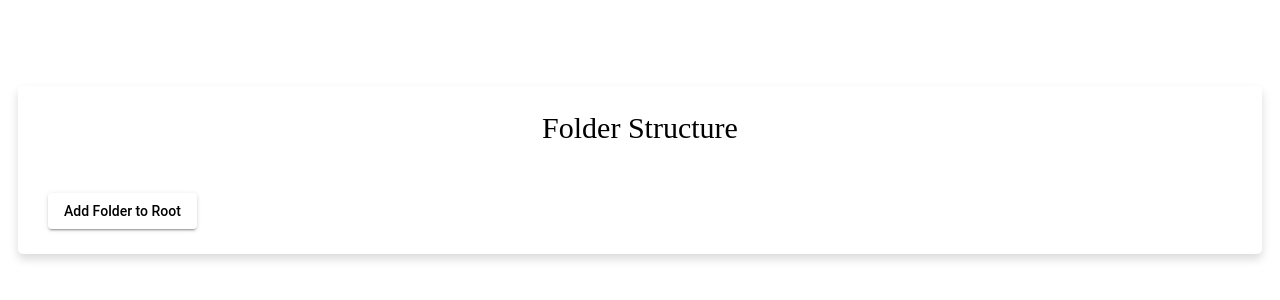
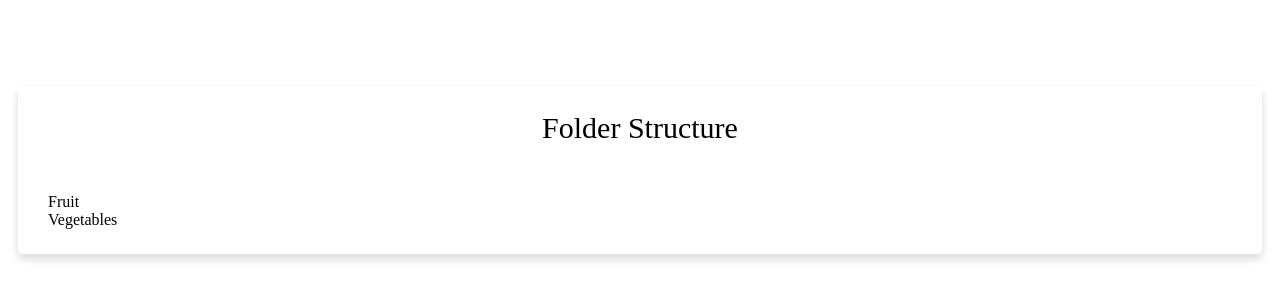
Before and after one commit to Krupa-albiorix/Folder_structure, an Angular app: page / in a window 1280 px wide. Shown: the part 118-418 px from the top of the page. Built offline with nearby package versions, Linux system fonts and the light colour scheme.

Commit message:
Try to show static data

```diff
--- a/src/app/app.module.ts
+++ b/src/app/app.module.ts
@@ -1,4 +1,5 @@
 import { NgModule } from '@angular/core';
+import { FormsModule, ReactiveFormsModule } from '@angular/forms';
 import { BrowserModule } from '@angular/platform-browser';
 import { BrowserAnimationsModule } from '@angular/platform-browser/animations';
 import { NoopAnimationsModule } from '@angular/platform-browser/animations';
@@ -15,7 +16,9 @@ import { MatComponentsModule } from './mat-components.module';
   imports: [
     BrowserModule,
     BrowserAnimationsModule,
-    MatComponentsModule
+    MatComponentsModule,
+    FormsModule,
+    ReactiveFormsModule
   ],
   providers: [],
   bootstrap: [AppComponent]
--- a/src/app/folder/folder.component.html
+++ b/src/app/folder/folder.component.html
@@ -3,23 +3,8 @@
         <div class="title">Folder Structure</div><br>
         <div class="content">
 
-            <button mat-raised-button (click)="add_more_field()">Add Folder to Root</button>&nbsp;
-
-            <div *ngIf="add_more_field">
-                <section *ngFor="let address of inputfolder; let i = index;">
-
-                    <mat-form-field class="example-full-width">
-                        <input matInput #itemValue name="firstname" type="folder" required>
-                            <mat-error *ngIf="!address.input">
-                                required
-                            </mat-error>
-                    </mat-form-field>&nbsp;
-                    <button mat-raised-button><mat-icon>add</mat-icon></button>&nbsp;
-                    <button mat-raised-button (click)="removeAddress(i)"><mat-icon>delete</mat-icon></button>&nbsp;
-                    <button mat-raised-button (click)="save(itemValue.value)"><mat-icon>save</mat-icon> save </button>
-
-                    {{ address | json }}
-                </section>
+            <div *ngFor="let data of TREE_DATA; let i = index">
+                {{ data.name }}
             </div>
 
         </div>
--- a/src/app/folder/folder.component.ts
+++ b/src/app/folder/folder.component.ts
@@ -1,32 +1,79 @@
-import { Component, OnInit } from '@angular/core';
+import { Component, Injectable, OnInit } from '@angular/core';
+import { FormBuilder, Validators } from '@angular/forms';
+import { BehaviorSubject, Observable } from 'rxjs';
+
+// export class FileNode {
+//   children!: FileNode[];
+//   filename!: string;
+//   type: any;
+// }
+
+export class FileFlatNode {
+  constructor(
+    public expandable: boolean, public filename: string, public level: number, public type: any) {}
+}
+
+export interface FileNode {
+  name: string;
+  children: FileNode[];
+}
 
 @Component({
   selector: 'app-folder',
   templateUrl: './folder.component.html',
-  styleUrls: ['./folder.component.scss']
+  styleUrls: ['./folder.component.scss'],
 })
+
 export class FolderComponent implements OnInit {
 
-  public inputfolder: any[] = [];
+  TREE_DATA = [
+    {
+      name: "Fruit",
+      children: [{ name: "Apple" }, { name: "Banana" }, { name: "Fruit loops" }]
+    },
+    {
+      name: "Vegetables",
+      children: [
+        {
+          name: "Green",
+          children: [{ name: "Broccoli" }, { name: "Brussel sprouts" }]
+        },
+        {
+          name: "Orange",
+          children: [{ name: "Pumpkins" }, { name: "Carrots" }]
+        }
+      ]
+    }
+  ];
 
-  constructor() { }
+  // public inputfolder = [TREE_DATA];
+  // folderDetails!: any;
+  // showform = false;
+
+  // constructor(private formBuilder: FormBuilder) {
+  //   this.folderDetails = this.formBuilder.group({
+  //     firstfolder: ['', [Validators.required]],
+  //     choice: ['', [Validators.required]]
+  //   });
+  // }
 
   ngOnInit(): void {
+    console.log(this.TREE_DATA);
   }
 
-  add_more_field() {
-    this.inputfolder.push({
-      // id: this.inputfolder.length + 1,
-      // input: ''
-    });
-  }
+  // add_more_field() {
+  //   this.showform = true;
+  //   this.folderDetails.controls['choice'].setValue('folder');
+  // }
 
-  removeAddress(i: number) {
-    this.inputfolder.splice(i, 1);
-  }
+  // removeAddress(i: number) {
+  //   this.inputfolder.splice(i, 1);
+  // }
 
-  save(itemValue: string) {
-    this.inputfolder.push(itemValue);
-  }
+  // adddata() {
+  //   const treeData = this.folderDetails.value;
+  //   this.inputfolder.push(treeData);
+  //   console.log(treeData);
+  // }
 
 }
```
